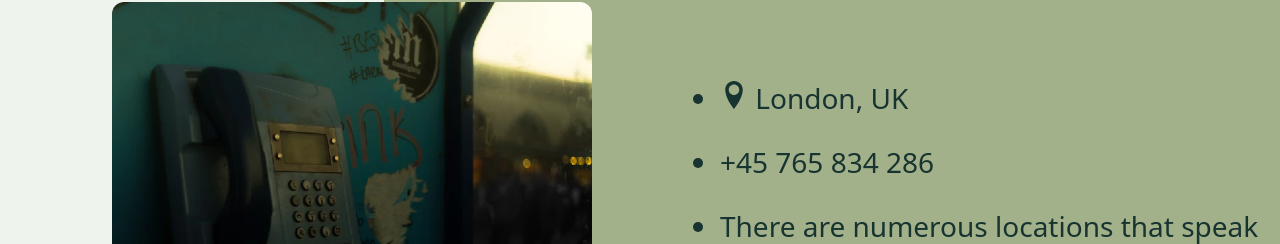
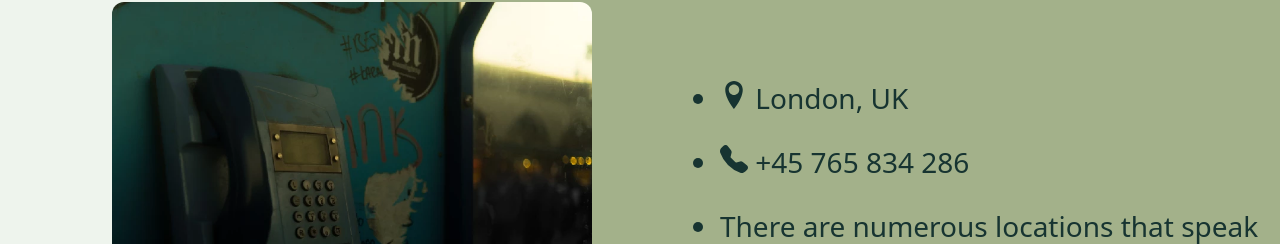
Before and after one commit to Tarek994/bg-React, a React (Create React App) app: page / in a window 1280 px wide. Shown: the part 2542-2786 px from the top of the page. Built offline with nearby package versions, Linux system fonts and the light colour scheme.

Commit message:
style(contact): add the telephone icon

```diff
--- a/src/Components/Contact.jsx
+++ b/src/Components/Contact.jsx
@@ -1,6 +1,6 @@
 import old from "../assets/old.webp"
 import {ImLocation} from "react-icons/im"
-
+import {BsTelephoneFill} from "react-icons/bs"
 
 const Contact = () => {
   return (
@@ -21,7 +21,7 @@ const Contact = () => {
           <div className="contact-description">
               <ul className="contact-list">
                 <li><ImLocation/> London, UK  </li>
-                <li> +45 765 834 286</li>
+                <li><BsTelephoneFill/> +45 765 834 286</li>
                 <li> There are numerous locations that speak to their heritage. </li>
               </ul>
 
```
